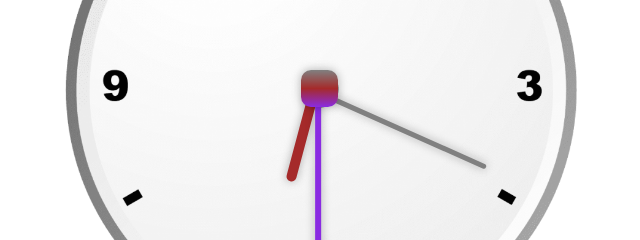
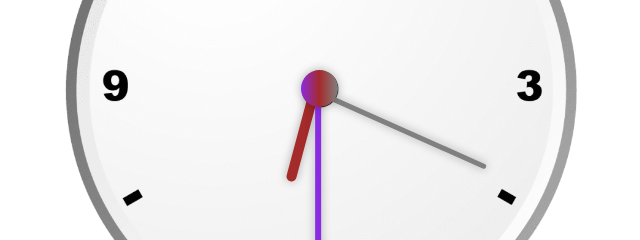
Before and after one commit to wasimhaider55/JsProjects, a plain HTML site: page clock/index.html in a window 1280 px wide. Shown: the part 174-414 px from the top of the page, 319-959 px from the left. Drawn offline with Linux system fonts and the light colour scheme.

Commit message:
small changing

```diff
--- a/clock/index.css
+++ b/clock/index.css
@@ -49,6 +49,7 @@
     height: 7.3%;
     top: 46.1%;
     left: 46.1%;
-    background: linear-gradient(to bottom, gray, brown,blueviolet);
+    border-radius: 100px;
+    background: linear-gradient(to left, gray, brown,blueviolet);
 
 }
```
